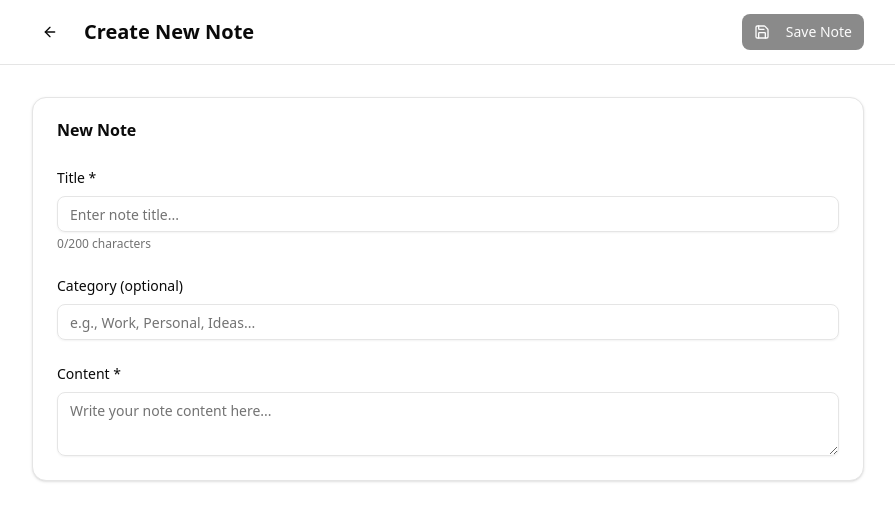
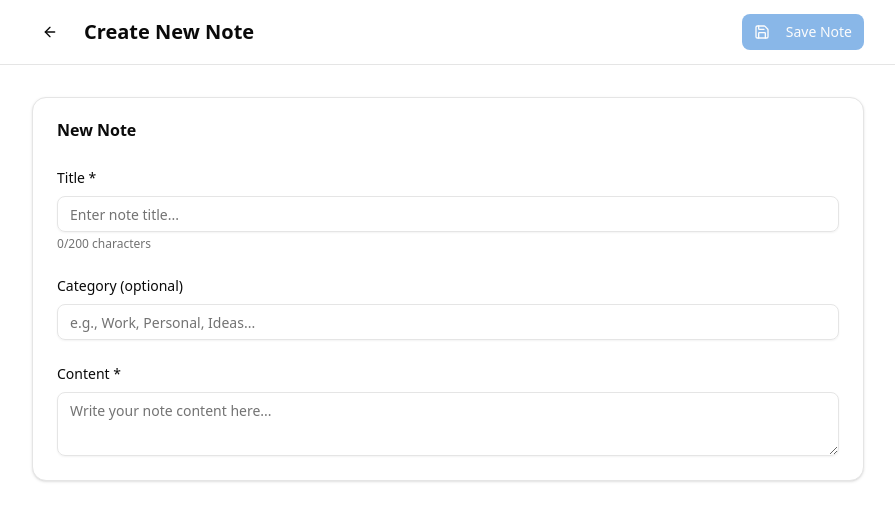
Before and after one commit to annamaulina654/notes-app, a Next.js app: page /notes/new in a window 1280 px wide. Shown: the top 520 px of the page, without its empty margins (192-1087 px from the left). Built offline with nearby package versions, Linux system fonts and the light colour scheme.

Commit message:
style: update primary theme color

```diff
--- a/app/globals.css
+++ b/app/globals.css
@@ -51,8 +51,11 @@
   --card-foreground: oklch(0.145 0 0);
   --popover: oklch(1 0 0);
   --popover-foreground: oklch(0.145 0 0);
-  --primary: oklch(0.205 0 0);
+
+  /* DIUBAH MENJADI BIRU */
+  --primary: oklch(0.55 0.17 255);
   --primary-foreground: oklch(0.985 0 0);
+
   --secondary: oklch(0.97 0 0);
   --secondary-foreground: oklch(0.205 0 0);
   --muted: oklch(0.97 0 0);
@@ -62,7 +65,9 @@
   --destructive: oklch(0.577 0.245 27.325);
   --border: oklch(0.922 0 0);
   --input: oklch(0.922 0 0);
-  --ring: oklch(0.708 0 0);
+
+  /* DIUBAH MENJADI BIRU */
+  --ring: oklch(0.6 0.17 255);
   --chart-1: oklch(0.646 0.222 41.116);
   --chart-2: oklch(0.6 0.118 184.704);
   --chart-3: oklch(0.398 0.07 227.392);
@@ -85,8 +90,11 @@
   --card-foreground: oklch(0.985 0 0);
   --popover: oklch(0.205 0 0);
   --popover-foreground: oklch(0.985 0 0);
-  --primary: oklch(0.922 0 0);
+
+  /* DIUBAH MENJADI BIRU (VERSI TERANG) */
+  --primary: oklch(0.7 0.17 255);
   --primary-foreground: oklch(0.205 0 0);
+
   --secondary: oklch(0.269 0 0);
   --secondary-foreground: oklch(0.985 0 0);
   --muted: oklch(0.269 0 0);
@@ -96,7 +104,9 @@
   --destructive: oklch(0.704 0.191 22.216);
   --border: oklch(1 0 0 / 10%);
   --input: oklch(1 0 0 / 15%);
-  --ring: oklch(0.556 0 0);
+
+  /* DIUBAH MENJADI BIRU (VERSI TERANG) */
+  --ring: oklch(0.7 0.17 255);
   --chart-1: oklch(0.488 0.243 264.376);
   --chart-2: oklch(0.696 0.17 162.48);
   --chart-3: oklch(0.769 0.188 70.08);
--- a/app/notes/[id]/edit/page.tsx
+++ b/app/notes/[id]/edit/page.tsx
@@ -23,7 +23,6 @@ import {
   AlertDialogTrigger,
 } from "@/components/ui/alert-dialog"
 import { toast } from "sonner";
-
 
 export default function EditNotePage() {
   const params = useParams()
--- a/app/notes/[id]/page.tsx
+++ b/app/notes/[id]/page.tsx
@@ -95,8 +95,7 @@ if (loading) {
             <div className="flex items-center gap-4">
               <Button variant="ghost" size="sm" asChild>
                 <Link href="/">
-                  <ArrowLeft className="h-4 w-4 mr-2" />
-                  Back
+                  <ArrowLeft className="h-4 w-4" />
                 </Link>
               </Button>
               <h1 className="text-xl font-semibold text-foreground truncate">{note.title}</h1>
```
